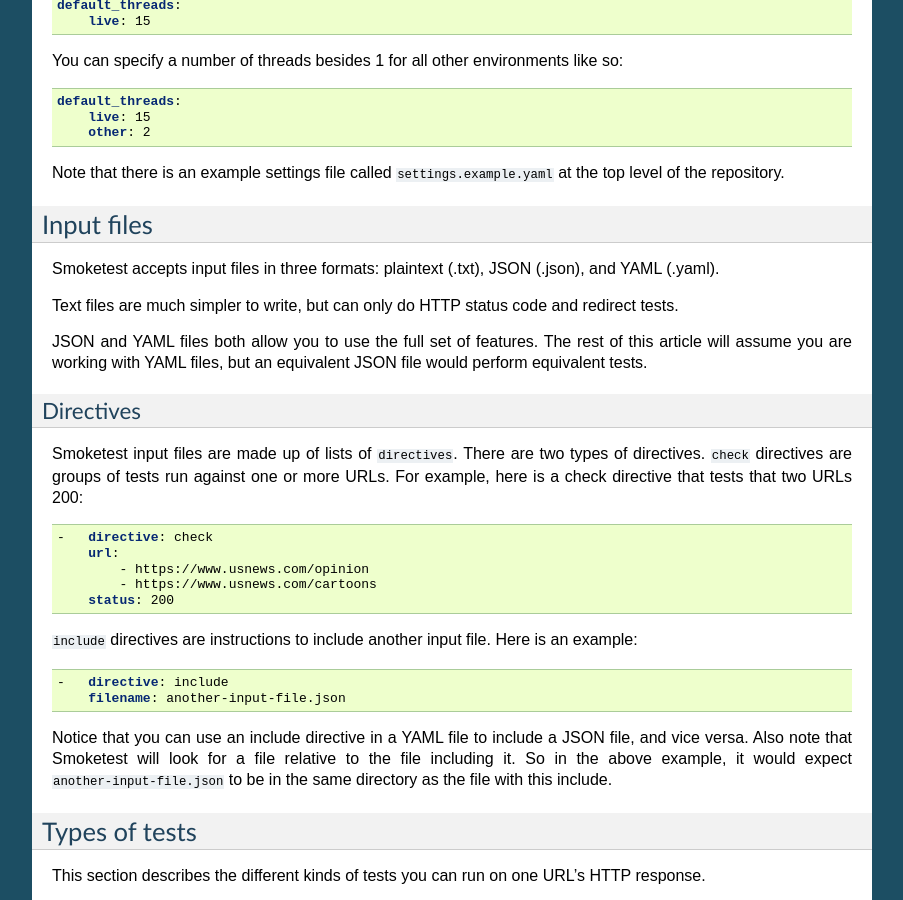
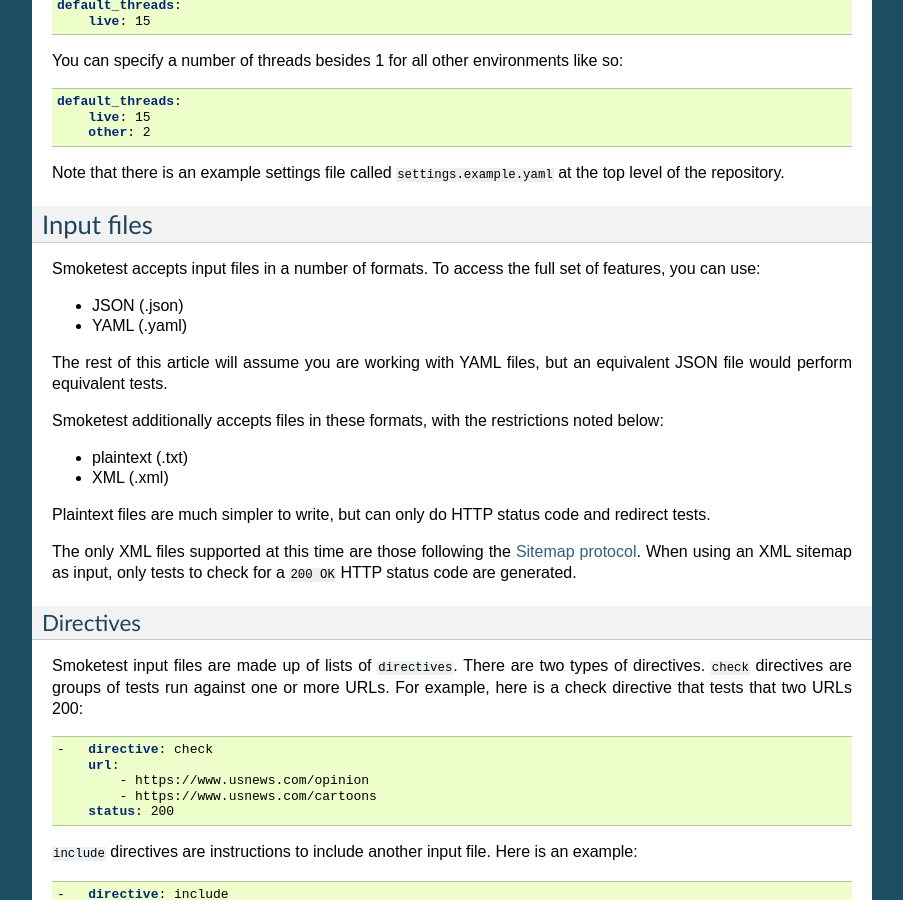
Before and after one commit to usnews/smoketest, a Sphinx documentation site: the page built from docs/source/features.rst, in a window 1280 px wide and 900 px high, scrolled down 1115 px. Shown: the whole window, without its empty margins (198-1101 px from the left). Built offline with Sphinx 7.4.7, drawn with Linux system fonts in a browser that asks for light colours.

Commit message:
Update features.rst to include XML sitemap info

```diff
--- a/docs/source/features.rst
+++ b/docs/source/features.rst
@@ -86,15 +86,27 @@
 Input files
 -----------
 
-Smoketest accepts input files in three formats: plaintext (.txt), JSON (.json),
-and YAML (.yaml).
+Smoketest accepts input files in a number of formats. To access the full set of
+features, you can use:
 
-Text files are much simpler to write, but can only do HTTP status code and
+- JSON (.json)
+- YAML (.yaml)
+
+The rest of this article will assume you are working with YAML files, but an
+equivalent JSON file would perform equivalent tests.
+
+Smoketest additionally accepts files in these formats, with the restrictions
+noted below:
+
+- plaintext (.txt)
+- XML (.xml)
+
+Plaintext files are much simpler to write, but can only do HTTP status code and
 redirect tests.
 
-JSON and YAML files both allow you to use the full set of features. The
-rest of this article will assume you are working with YAML files, but an
-equivalent JSON file would perform equivalent tests.
+The only XML files supported at this time are those following the `Sitemap
+protocol <https://www.sitemaps.org/protocol.html>`_. When using an XML sitemap
+as input, only tests to check for a ``200 OK`` HTTP status code are generated.
 
 Directives
 ~~~~~~~~~~
```
